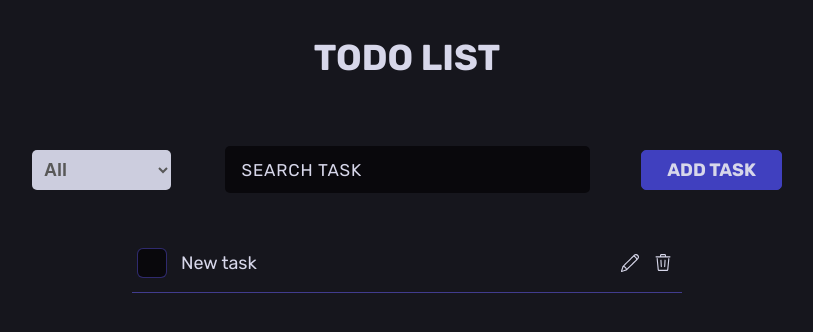
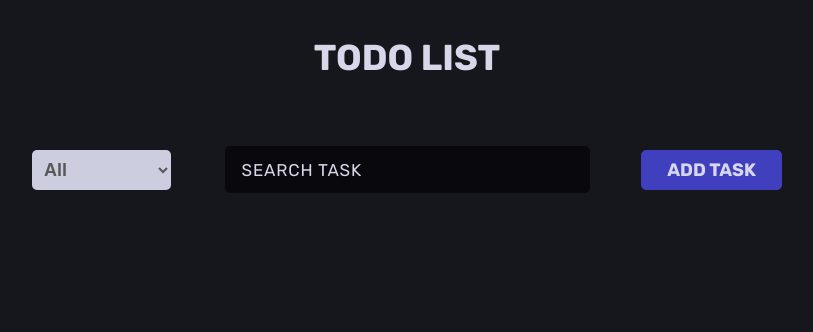
Before and after one commit to Insafsuz/todolist, a React (Vite) app: page / in a window 1280 px wide. Shown: the top 332 px of the page, without its empty margins (233-1046 px from the left). Built offline with nearby package versions, Linux system fonts and the light colour scheme.

Commit message:
adding and deleting task

```diff
--- a/src/App.tsx
+++ b/src/App.tsx
@@ -9,6 +9,15 @@ import styles from './index.module.scss'
 
 const App = () => {
   const [active, setActive] = useState(false)
+  const [tasks, setTasks] = useState<ITask[]>([])
+
+  const addTask = (task: ITask) => {
+    setTasks(prev => [...prev, task])
+  }
+
+  const deleteTask = (id: string) => {
+    setTasks(prev => [...prev].filter(task => task.id !== id))
+  }
 
   return (
     <div className={styles.container}>
@@ -36,9 +45,9 @@ const App = () => {
           </Button>
         </div>
       </div>
-      <TaskList />
+      <TaskList tasks={tasks} deleteTask={deleteTask} />
       <Modal active={active} setActive={setActive}>
-        <AddForm setActive={setActive} />
+        <AddForm setActive={setActive} addTask={addTask} />
       </Modal>
     </div>
   )
--- a/src/components/AddForm/AddForm.tsx
+++ b/src/components/AddForm/AddForm.tsx
@@ -1,17 +1,40 @@
-import { FC } from 'react'
+import { FC, FormEvent, useState } from 'react'
 import Button from '../ui/Button/Button'
 import Input from '../ui/Input/Input'
 import styles from './AddForm.module.scss'
 
 interface AddFormProps {
   setActive: (active: boolean) => void
+  addTask: (task: ITask) => void
 }
 
-const AddForm: FC<AddFormProps> = ({ setActive }) => {
+const AddForm: FC<AddFormProps> = ({ setActive, addTask }) => {
+  const [title, setTitle] = useState('')
+
+  const handleSubmit = (e: FormEvent<HTMLFormElement>) => {
+    if (title) {
+      addTask({
+        id: crypto.randomUUID(),
+        title,
+        checked: false,
+        status: 'incomplete',
+      })
+    }
+    setTitle('')
+    setActive(false)
+    e.preventDefault()
+  }
+
   return (
-    <form className={styles.form}>
+    <form onSubmit={handleSubmit} className={styles.form}>
       <h2 className={styles.title}>New task</h2>
-      <Input type='text' id='task' placeholder='New task...' />
+      <Input
+        value={title}
+        onChange={e => setTitle(e.target.value)}
+        type='text'
+        id='task'
+        placeholder='New task...'
+      />
       <div className={styles.wrapper}>
         <Button
           onClick={() => setActive(false)}
--- a/src/components/Task/Task.tsx
+++ b/src/components/Task/Task.tsx
@@ -5,15 +5,21 @@ import { SlPencil } from 'react-icons/sl'
 import Checkbox from '../ui/Checkbox/Checkbox'
 import styles from './Task.module.scss'
 
-interface TaskProps {}
+interface TaskProps {
+  task: ITask
+  deleteTask: (id: string) => void
+}
 
-const Task: FC<TaskProps> = ({}) => {
+const Task: FC<TaskProps> = ({ task, deleteTask }) => {
   return (
     <li className={styles.task}>
-      <Checkbox>New task</Checkbox>
+      <Checkbox id={task.id}>{task.title}</Checkbox>
       <div className={styles.control}>
         <SlPencil className={styles.action} />
-        <GoTrash className={styles.action} />
+        <GoTrash
+          onClick={() => deleteTask(task.id)}
+          className={styles.action}
+        />
       </div>
     </li>
   )
--- a/src/components/TaskList/TaskList.tsx
+++ b/src/components/TaskList/TaskList.tsx
@@ -1,16 +1,19 @@
 import { FC } from 'react'
-import TaskItem from '../Task/Task'
+import Task from '../Task/Task'
 import styles from './TaskList.module.scss'
 
-interface TaskListProps {}
+interface TaskListProps {
+  tasks: ITask[]
+  deleteTask: (id: string) => void
+}
 
-const TaskList: FC<TaskListProps> = ({}) => {
+const TaskList: FC<TaskListProps> = ({ tasks, deleteTask }) => {
   return (
-    <>
-      <ul className={styles.list}>
-        <TaskItem />
-      </ul>
-    </>
+    <ul className={styles.list}>
+      {tasks.map(task => (
+        <Task task={task} key={task.id} deleteTask={deleteTask} />
+      ))}
+    </ul>
   )
 }
 
--- a/src/components/ui/Checkbox/Checkbox.tsx
+++ b/src/components/ui/Checkbox/Checkbox.tsx
@@ -1,11 +1,16 @@
-import { FC, PropsWithChildren } from 'react'
+import { FC, ReactNode } from 'react'
 import styles from './Checkbox.module.scss'
 
-const Checkbox: FC<PropsWithChildren> = ({ children }) => {
+interface CheckboxProps {
+  children: ReactNode
+  id: string
+}
+
+const Checkbox: FC<CheckboxProps> = ({ children, id }) => {
   return (
     <div className={styles.wrapper}>
-      <input className={styles.checkbox} type='checkbox' id='checkbox' />
-      <label className={styles.label} htmlFor='checkbox'>
+      <input className={styles.checkbox} type='checkbox' id={id} />
+      <label className={styles.label} htmlFor={id}>
         {children}
       </label>
     </div>
```
Also changed, not shown: src/interfaces.ts (+7 -0 lines).
